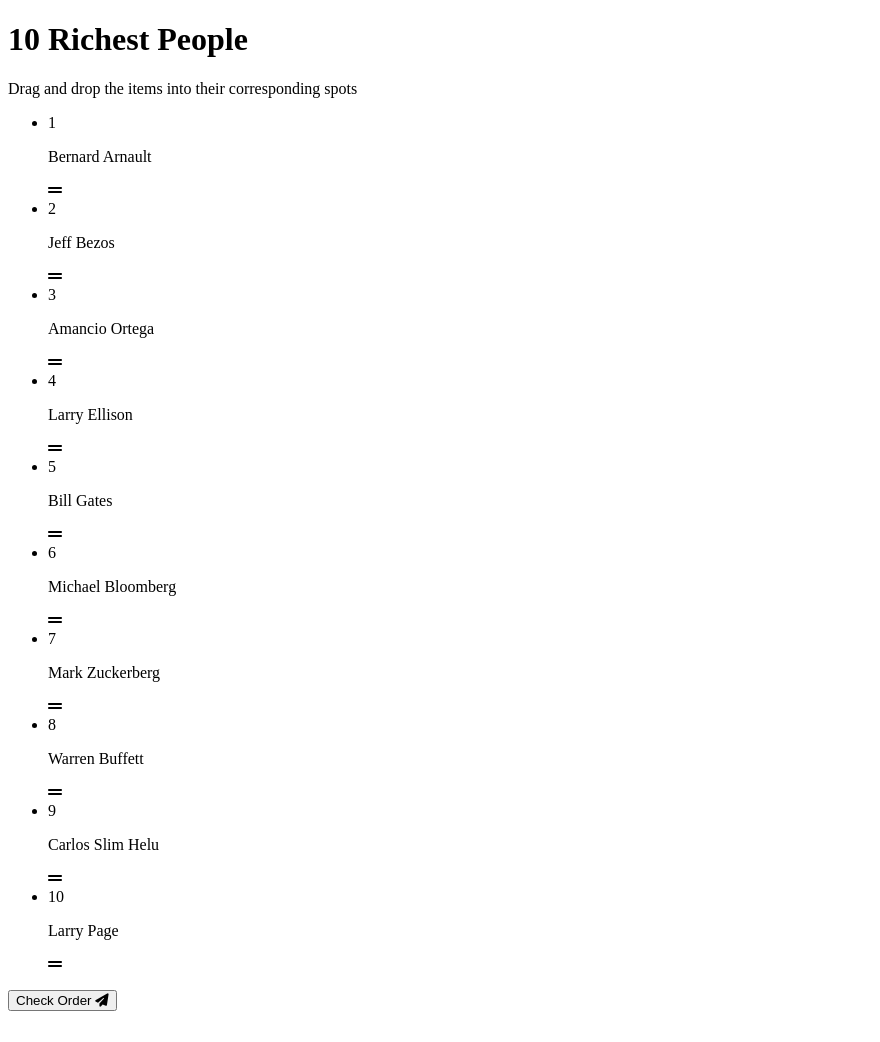
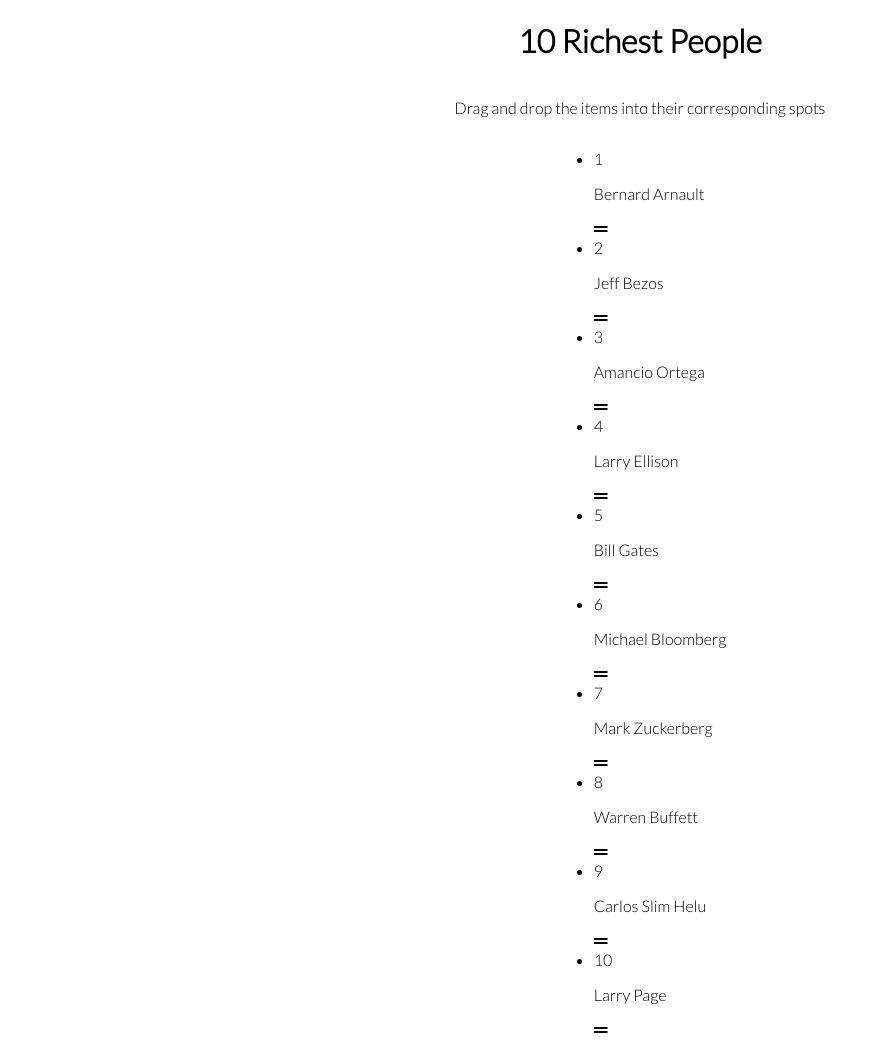
Before and after one commit to BeataJ/sortableList, a plain HTML site: page index.html in a window 1280 px wide. Shown: the top 1042 px of the page, without its empty margins (0-880 px from the left). Before the commit the page ends 1019 px from the top, so only its background shows below. Drawn offline with Linux system fonts and the light colour scheme.

Commit message:
style * body

```diff
--- a/style.css
+++ b/style.css
@@ -1 +1,16 @@
 @import url('https://fonts.googleapis.com/css2?family=Lato:wght@300&display=swap');
+
+* {
+  box-sizing: border-box;
+}
+
+body {
+  background-color: #fff;
+  display: flex;
+  flex-direction: column;
+  align-items: center;
+  justify-content: start;
+  height: 100vh;
+  margin: 0;
+  font-family: 'Lato', sans-serif;
+}
```
